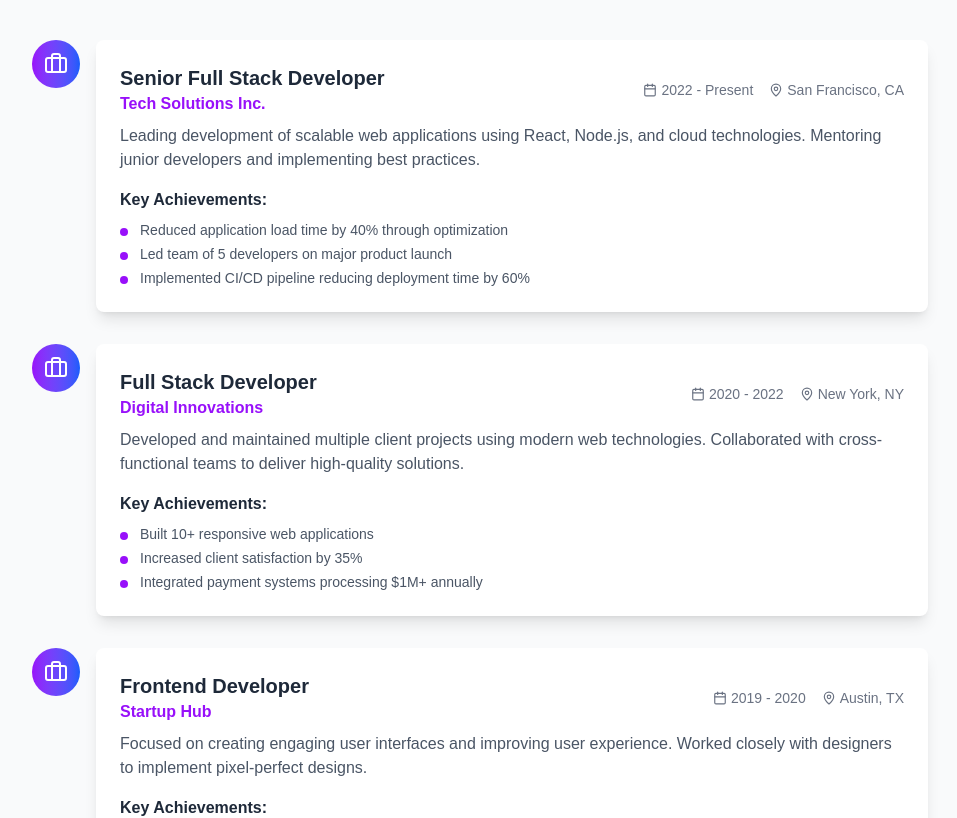
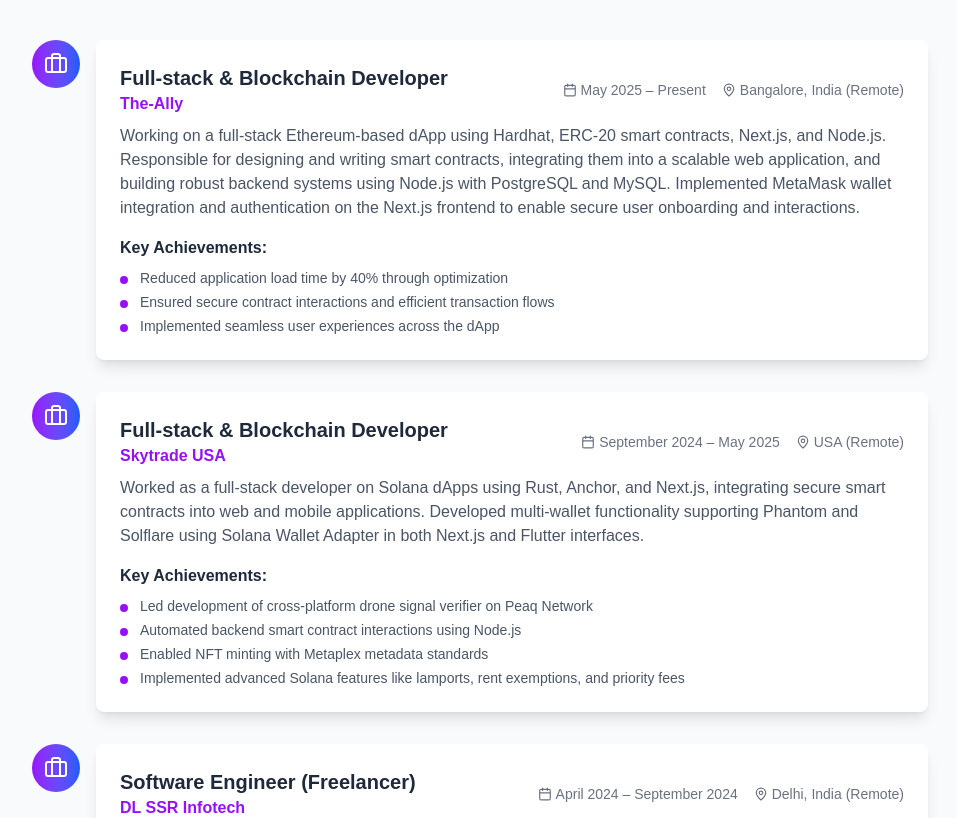
Before and after one commit to Vivekjoshi11/vivek_portfolio, a Next.js app: page / in a window 1280 px wide. Shown: the part 1700-2518 px from the top of the page, without its empty margins (160-1117 px from the left). Built offline with nearby package versions, Linux system fonts and the light colour scheme.

Commit message:
added resume and experience in the

```diff
--- a/src/components/Experience.tsx
+++ b/src/components/Experience.tsx
@@ -6,39 +6,67 @@
 const Experience = () => {
   const experiences = [
     {
-      title: 'Senior Full Stack Developer',
-      company: 'Tech Solutions Inc.',
-      location: 'San Francisco, CA',
-      period: '2022 - Present',
-      description: 'Leading development of scalable web applications using React, Node.js, and cloud technologies. Mentoring junior developers and implementing best practices.',
+      title: 'Full-stack & Blockchain Developer',
+      company: 'The-Ally',
+      location: 'Bangalore, India (Remote)',
+      period: 'May 2025 – Present',
+      description: 'Working on a full-stack Ethereum-based dApp using Hardhat, ERC-20 smart contracts, Next.js, and Node.js. Responsible for designing and writing smart contracts, integrating them into a scalable web application, and building robust backend systems using Node.js with PostgreSQL and MySQL. Implemented MetaMask wallet integration and authentication on the Next.js frontend to enable secure user onboarding and interactions.',
       achievements: [
         'Reduced application load time by 40% through optimization',
-        'Led team of 5 developers on major product launch',
-        'Implemented CI/CD pipeline reducing deployment time by 60%'
+        'Ensured secure contract interactions and efficient transaction flows',
+        'Implemented seamless user experiences across the dApp'
       ]
     },
     {
-      title: 'Full Stack Developer',
-      company: 'Digital Innovations',
-      location: 'New York, NY',
-      period: '2020 - 2022',
-      description: 'Developed and maintained multiple client projects using modern web technologies. Collaborated with cross-functional teams to deliver high-quality solutions.',
+      title: 'Full-stack & Blockchain Developer',
+      company: 'Skytrade USA',
+      location: 'USA (Remote)',
+      period: 'September 2024 – May 2025',
+      description: 'Worked as a full-stack developer on Solana dApps using Rust, Anchor, and Next.js, integrating secure smart contracts into web and mobile applications. Developed multi-wallet functionality supporting Phantom and Solflare using Solana Wallet Adapter in both Next.js and Flutter interfaces.',
       achievements: [
-        'Built 10+ responsive web applications',
-        'Increased client satisfaction by 35%',
-        'Integrated payment systems processing $1M+ annually'
+        'Led development of cross-platform drone signal verifier on Peaq Network',
+        'Automated backend smart contract interactions using Node.js',
+        'Enabled NFT minting with Metaplex metadata standards',
+        'Implemented advanced Solana features like lamports, rent exemptions, and priority fees'
       ]
     },
     {
-      title: 'Frontend Developer',
-      company: 'Startup Hub',
-      location: 'Austin, TX',
-      period: '2019 - 2020',
-      description: 'Focused on creating engaging user interfaces and improving user experience. Worked closely with designers to implement pixel-perfect designs.',
+      title: 'Software Engineer (Freelancer)',
+      company: 'DL SSR Infotech',
+      location: 'Delhi, India (Remote)',
+      period: 'April 2024 – September 2024',
+      description: 'Collaborated effectively with diverse teams to achieve project objectives. Engineered and maintained highly interactive mobile applications using Flutter framework, including projects like a short video app similar to Likee. Developed dynamic and responsive front-end for web applications using Next.js and React.js.',
       achievements: [
-        'Improved mobile responsiveness across all projects',
-        'Reduced bounce rate by 25% through UX improvements',
-        'Implemented modern UI frameworks and design systems'
+        'Built 10+ responsive web applications',
+        'Created short video app similar to Likee using Flutter',
+        'Applied advanced debugging techniques to enhance performance',
+        'Leveraged Figma for designing intuitive user interfaces'
+      ]
+    },
+    {
+      title: 'ML - AI Intern',
+      company: 'Edunet Foundation',
+      location: 'Ahmedabad, India',
+      period: 'January 2024 – March 2024',
+      description: 'Acquired expertise in machine learning algorithms and successfully applied them to practical, real-world projects. Developed and trained deep learning models on labeled datasets, achieving high accuracy in image recognition tasks.',
+      achievements: [
+        'Increased image recognition accuracy by 15% in deepfake detection project',
+        'Conducted in-depth analysis of complex datasets',
+        'Constructed predictive models for recommendation systems',
+        'Extracted critical features from datasets for model improvement'
+      ]
+    },
+    {
+      title: 'Front-end Developer (Angular)',
+      company: 'Ximple Solutions',
+      location: 'Ahmedabad, India',
+      period: 'June 2022 - January 2023',
+      description: 'Collaborated effectively with diverse teams to achieve shared objectives. Engineered and maintained highly interactive and user-centric webpages using the Angular framework, with expertise in HTML, CSS, and TypeScript, resulting in seamless user experiences.',
+      achievements: [
+        'Maintained highly interactive ERP web application',
+        'Applied advanced debugging techniques to resolve critical bugs',
+        'Enhanced performance and ensured optimal functionality',
+        'Created seamless user experiences across all products'
       ]
     }
   ];
--- a/src/components/Footer.tsx
+++ b/src/components/Footer.tsx
@@ -46,7 +46,7 @@
             <h3 className="text-xl font-bold mb-4">Connect</h3>
             <div className="flex space-x-4">
               <a
-                href="https://github.com"
+                href="https://github.com/Vivekjoshi11"
                 target="_blank"
                 rel="noopener noreferrer"
                 className="text-gray-400 hover:text-white transition-colors"
@@ -54,7 +54,7 @@
                 <Github size={24} />
               </a>
               <a
-                href="https://linkedin.com"
+                href="https://www.linkedin.com/in/vivek-joshi-360317203"
                 target="_blank"
                 rel="noopener noreferrer"
                 className="text-gray-400 hover:text-white transition-colors"
@@ -62,7 +62,7 @@
                 <Linkedin size={24} />
               </a>
               <a
-                href="mailto:vivek@example.com"
+                href="joshivivekh1@gmail.com"
                 className="text-gray-400 hover:text-white transition-colors"
               >
                 <Mail size={24} />
--- a/src/components/Hero.tsx
+++ b/src/components/Hero.tsx
@@ -59,7 +59,7 @@
             <motion.a
               whileHover={{ scale: 1.05 }}
               whileTap={{ scale: 0.95 }}
-              href="/resume.pdf"
+              href="/VivekResume.pdf"
               download
               className="border-2 border-purple-600 text-purple-600 dark:text-purple-400 px-8 py-3 rounded-full font-semibold hover:bg-purple-600 hover:text-white transition-colors"
             >
@@ -71,7 +71,7 @@
           <div className="flex justify-center gap-6 mt-8">
             <motion.a
               whileHover={{ scale: 1.2 }}
-              href="https://github.com"
+              href="https://github.com/Vivekjoshi11"
               target="_blank"
               rel="noopener noreferrer"
               className="text-gray-600 dark:text-gray-400 hover:text-purple-600 dark:hover:text-purple-400"
@@ -80,7 +80,7 @@
             </motion.a>
             <motion.a
               whileHover={{ scale: 1.2 }}
-              href="https://linkedin.com"
+              href="https://www.linkedin.com/in/vivek-joshi-360317203"
               target="_blank"
               rel="noopener noreferrer"
               className="text-gray-600 dark:text-gray-400 hover:text-purple-600 dark:hover:text-purple-400"
@@ -89,7 +89,7 @@
             </motion.a>
             <motion.a
               whileHover={{ scale: 1.2 }}
-              href="mailto:vivek@example.com"
+              href="mailto:joshivivekh1@gmail.com"
               className="text-gray-600 dark:text-gray-400 hover:text-purple-600 dark:hover:text-purple-400"
             >
               <Mail size={24} />
```
Also changed, not shown: 1 other file (tests, documents, lock files or other folders).
